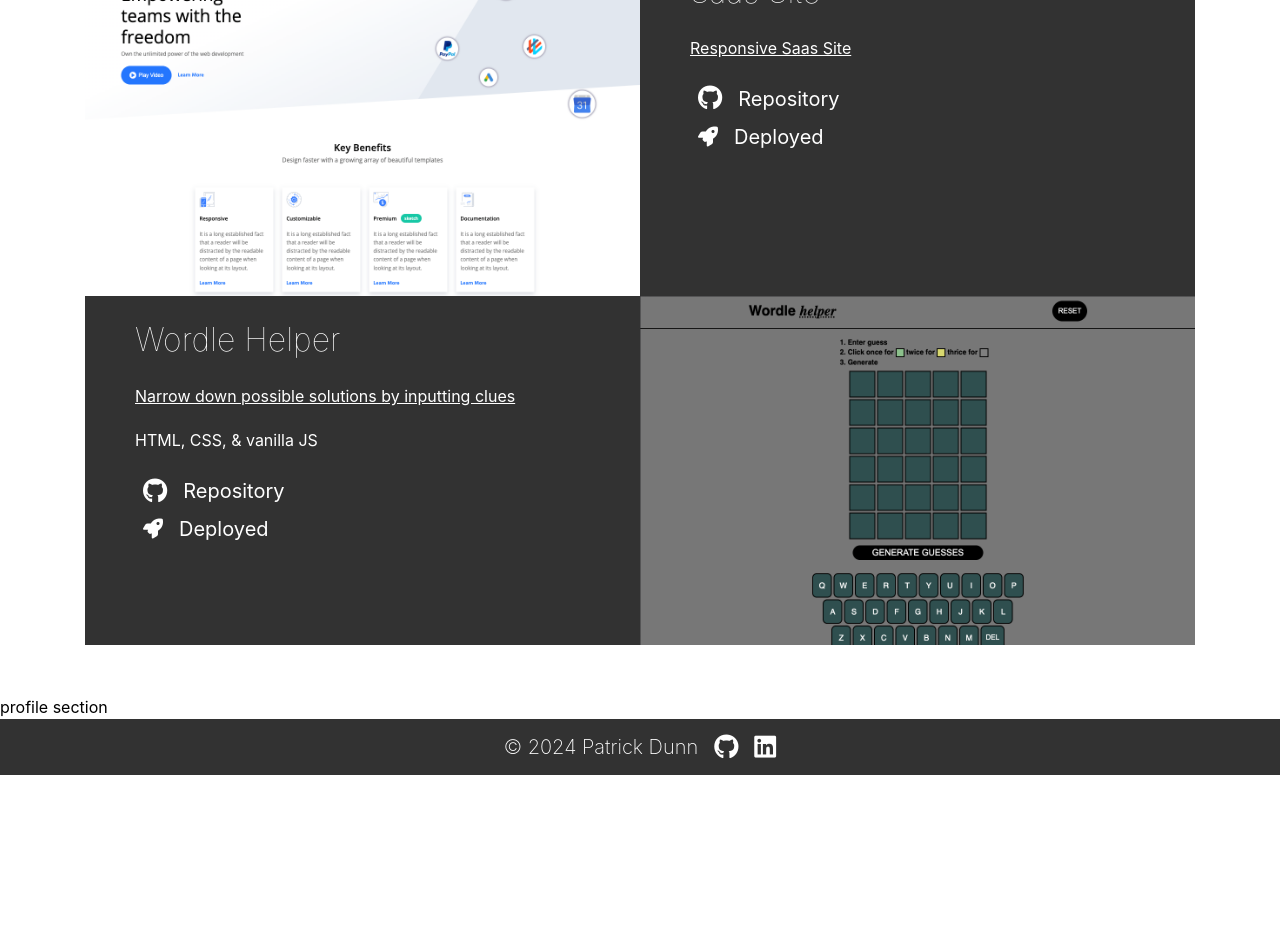
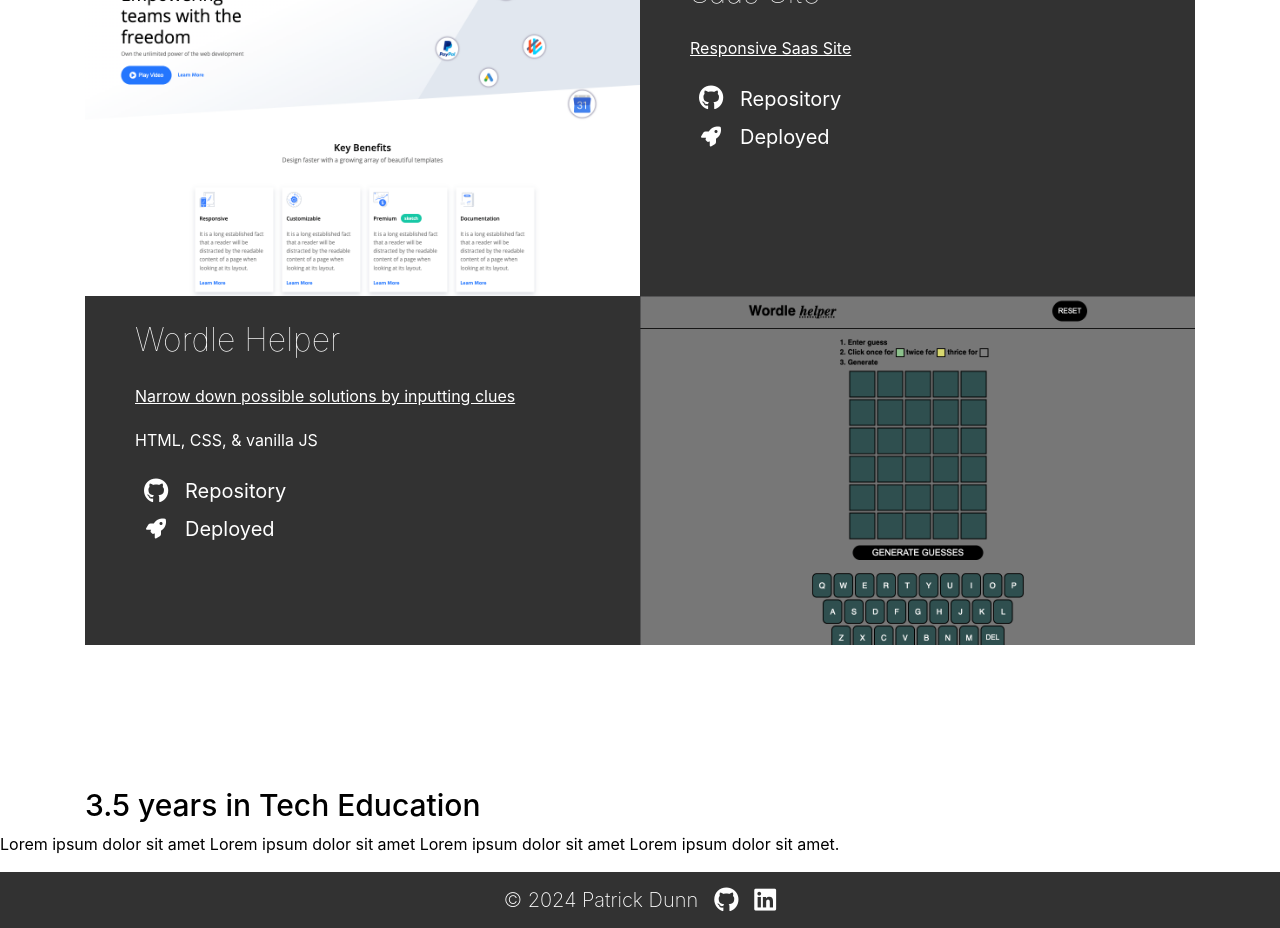
Before and after one commit to knightmac19/portfolio-2024, a React (Create React App) app: page / in a window 1280 px wide. Shown: the part 2440-3368 px from the top of the page. Before the commit the page ends 3215 px from the top, so only its background shows below. Built offline with nearby package versions, Linux system fonts and the light colour scheme; some icons are missing.

Commit message:
fix icon alignment on card text

```diff
--- a/src/components/Profile/index.js
+++ b/src/components/Profile/index.js
@@ -1,5 +1,17 @@
 const Profile = () => {
-  return <div>profile section</div>;
+  return (
+    <div id="profile" className="profile-wrapper">
+      <div className="title">
+        <h2 className="sub-header container">3.5 years in Tech Education</h2>
+        <p>
+          Lorem ipsum dolor sit amet Lorem ipsum dolor sit amet Lorem ipsum
+          dolor sit amet Lorem ipsum dolor sit amet.
+        </p>
+      </div>
+
+      <section className="project-cards-wrapper container"></section>
+    </div>
+  );
 };
 
 export default Profile;
--- a/src/components/ProjectCard/index.js
+++ b/src/components/ProjectCard/index.js
@@ -35,7 +35,10 @@ const ProjectCard = ({ project }) => {
             <span className="link ">
               <a href={repo} rel="noopener noreferrer" target="_blank">
                 <div className="icon-text">
+                  <div className="link-icon-wrapper">
                     <i className="fab fa-lg fa-github"></i>
+                  </div>
+
                   <span>Repository</span>
                 </div>
               </a>
@@ -44,7 +47,10 @@ const ProjectCard = ({ project }) => {
             <span className="link ">
               <a href={deployed} rel="noopener noreferrer" target="_blank">
                 <div className="icon-text">
+                  <div className="link-icon-wrapper">
                     <i className="fas fa-rocket"></i>
+                  </div>
+
                   <span>Deployed</span>
                 </div>
               </a>
@@ -69,7 +75,10 @@ const ProjectCard = ({ project }) => {
             <span className="link ">
               <a href={repo} rel="noopener noreferrer" target="_blank">
                 <div className="icon-text">
+                  <div className="link-icon-wrapper">
                     <i className="fab fa-lg fa-github"></i>
+                  </div>
+
                   <span>Repository</span>
                 </div>
               </a>
@@ -78,7 +87,10 @@ const ProjectCard = ({ project }) => {
             <span className="link ">
               <a href={deployed} rel="noopener noreferrer" target="_blank">
                 <div className="icon-text">
+                  <div className="link-icon-wrapper">
                     <i className="fas fa-rocket"></i>
+                  </div>
+
                   <span>Deployed</span>
                 </div>
               </a>
@@ -106,7 +118,10 @@ const ProjectCard = ({ project }) => {
               <span className="link ">
                 <a href={repo} rel="noopener noreferrer" target="_blank">
                   <div className="icon-text">
+                    <div className="link-icon-wrapper">
                       <i className="fab fa-lg fa-github"></i>
+                    </div>
+
                     <span>Repository</span>
                   </div>
                 </a>
@@ -115,7 +130,10 @@ const ProjectCard = ({ project }) => {
               <span className="link ">
                 <a href={deployed} rel="noopener noreferrer" target="_blank">
                   <div className="icon-text">
+                    <div className="link-icon-wrapper">
                       <i className="fas fa-rocket"></i>
+                    </div>
+
                     <span>Deployed</span>
                   </div>
                 </a>
@@ -137,7 +155,10 @@ const ProjectCard = ({ project }) => {
             <span className="link ">
               <a href={repo} rel="noopener noreferrer" target="_blank">
                 <div className="icon-text">
+                  <div className="link-icon-wrapper">
                     <i className="fab fa-lg fa-github"></i>
+                  </div>
+
                   <span>Repository</span>
                 </div>
               </a>
@@ -146,7 +167,10 @@ const ProjectCard = ({ project }) => {
             <span className="link ">
               <a href={deployed} rel="noopener noreferrer" target="_blank">
                 <div className="icon-text">
+                  <div className="link-icon-wrapper">
                     <i className="fas fa-rocket"></i>
+                  </div>
+
                   <span>Deployed</span>
                 </div>
               </a>
--- a/src/index.css
+++ b/src/index.css
@@ -395,6 +395,13 @@ nav a:active {
   font-size: 1.25rem;
 }
 
+.links .link-icon-wrapper {
+  width: 26px;
+  display: flex;
+  justify-content: center;
+  align-items: center;
+}
+
 .links .link .icon-text:hover {
   color: var(--redo-cobalt);
   background-color: var(--light-text);
@@ -407,26 +414,7 @@ nav a:active {
   text-decoration: none;
 }
 
-/* .card-wrapper .links .link a span {
-  padding: 4px 8px;
-}
-
-.card-wrapper .links .link a span:hover {
-  background-color: var(--light-text);
-  color: var(--redo-cobalt);
-
-  border-radius: 8px;
-}
-
-.card-wrapper .links .link i {
-  color: var(--light-text);
-  border-radius: 50%;
-  font-size: 30px;
-}
-
-.card-wrapper .links .link i:hover {
-  cursor: pointer;
-} */
+/* profile section */
 
 footer {
   position: absolute;
@@ -481,17 +469,6 @@ footer i:hover {
   .burger-menu {
     display: block;
   }
-
-  /* .card-wrapper {
-    display: flex;
-    flex-direction: column;
-    gap: 0;
-  }
-
-  .card-wrapper .img-wrapper,
-  .card-wrapper .text-wrapper {
-    height: 470px;
-  } */
 
   /* project card section */
   .card-wrapper {
```
Lines whose indentation alone changed are shown as unchanged.
